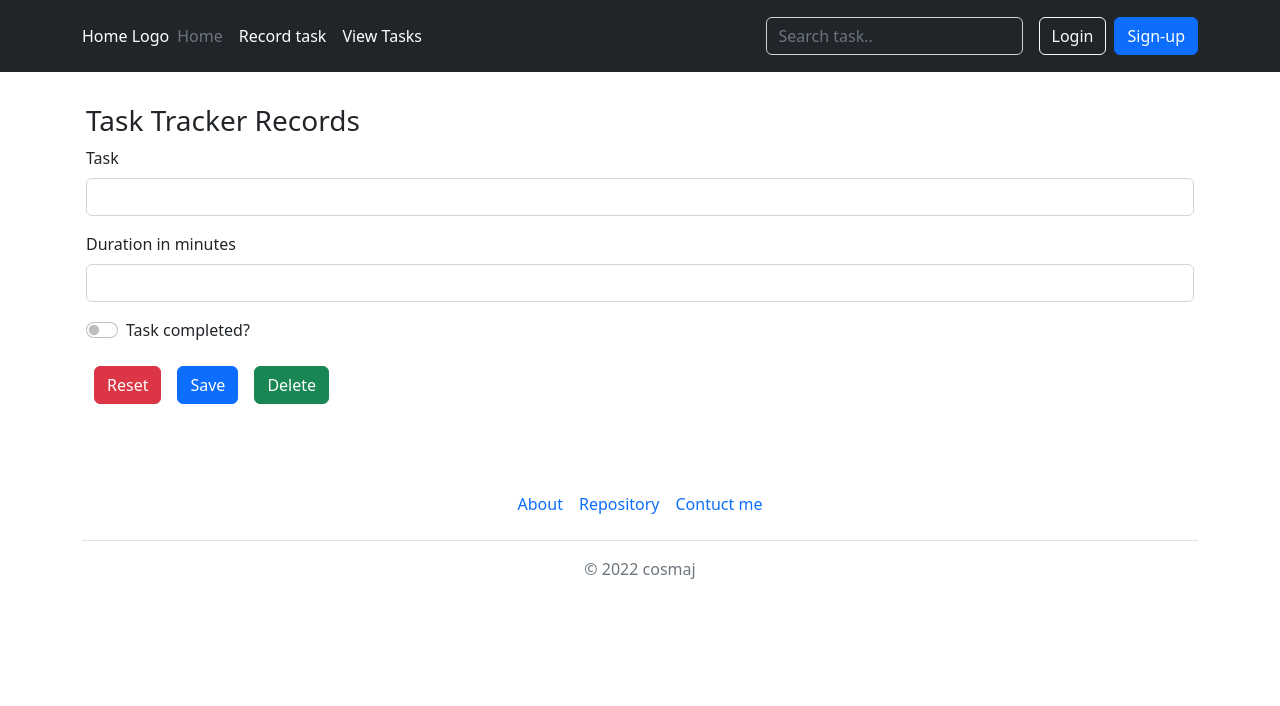
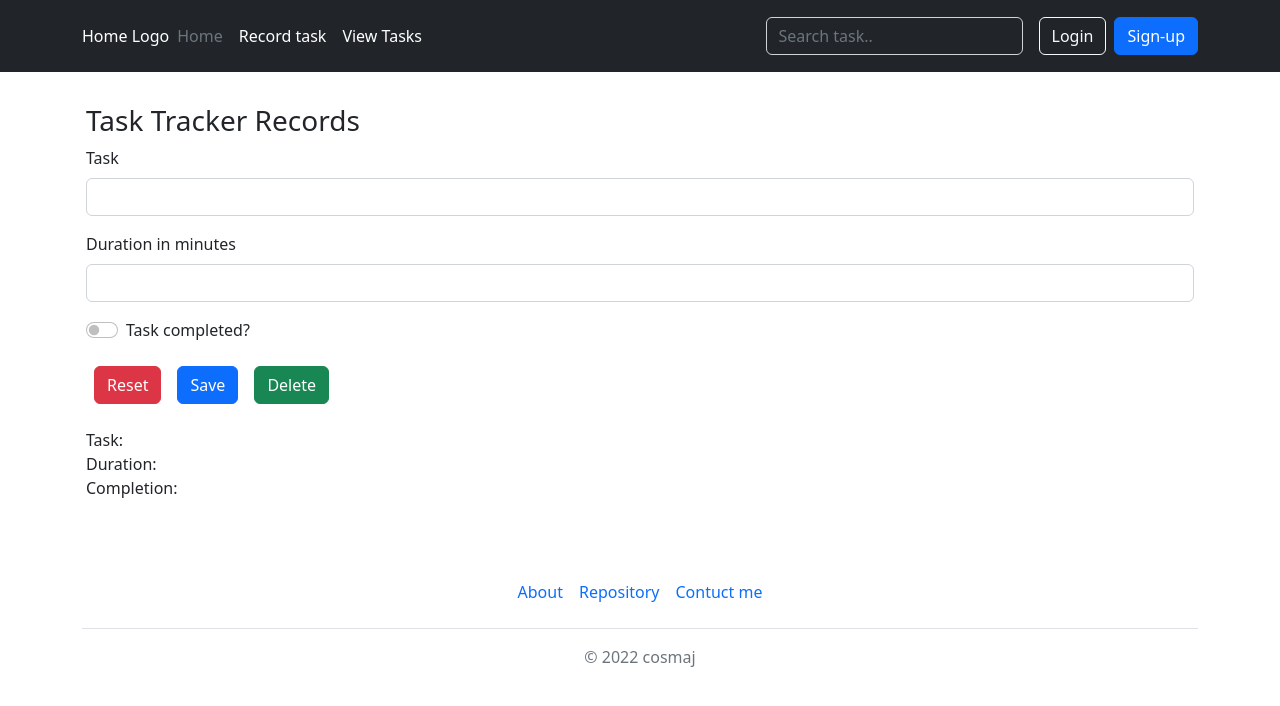
Before and after one commit to cosmaj/mern-task-manager, a React (Create React App) app: page / in a window 1280 px wide. Shown: the top 706 px of the page. Built offline with nearby package versions, Linux system fonts and the light colour scheme.

Commit message:
Modified hook

```diff
--- a/src/Form.js
+++ b/src/Form.js
@@ -2,17 +2,14 @@ import React, { useState } from "react";
 
 const Form = () => {
 
-    const [inputs, setInputs] = useState({})
+    const [taskName, setTaskName] = useState('')
+    const [duration, setDuration] = useState('')
+    const [completion, setCompletion] = useState(false)
 
-    const handleChange = (e)=>{
-        const name = e.target.name
-        const value  =  e.target.value
-        setInputs(values => ({...values,  [name]: value }))
-    }
 
     const handleFormSubmit = (e)=>{
         e.preventDefault();
-        console.log(inputs)
+        console.log(taskName, duration, completion)
     }
 
     return(
@@ -22,21 +19,26 @@ const Form = () => {
                 <form className='w-100' id='taskForm' onSubmit={ handleFormSubmit }>
                     <div className='mb-3'>
                         <label htmlFor='taskName' className='form-label'>Task</label>
-                        <input type='text' className='form-control' name='userName' value={ inputs.userName || ""} onChange={ handleChange }/>
+                        <input type='text' className='form-control' name='taskName' value={ taskName } onChange={ (e)=> setTaskName(e.target.value) }/>
                     </div>
                     <div className='mb-3'>
                         <label htmlFor='duration' className='form-label'>Duration in minutes</label>
-                        <input type='number' className='form-control' name='duration' value={inputs.duration || ""} onChange={ handleChange } />
+                        <input type='number' className='form-control' name='duration' value={ duration } onChange={ (e)=> setDuration(e.target.value) } />
                     </div>
                     <div className='form-check form-switch mb-3'>
                         <label htmlFor='completion' className='form-check-label'>Task completed?</label>
-                        <input type='checkbox' className='form-check-input' name='completion' value={inputs.completion || ""} role='switch' onChange={ handleChange }/>
+                        <input type='checkbox' className='form-check-input' name='completion' value={ completion } role='switch' onChange={ (e)=> setCompletion(e.target.checked ? true: false) }/>
                     </div>
                     <div className='mb-3'>
                         <input type='reset' className='btn btn-danger m-2' value='Reset' />
-                        <button type='button' className='btn btn-primary m-2' >Save</button>
+                        <button type='submit' className='btn btn-primary m-2' >Save</button>
                         <button type='button' className='btn btn-success m-2' >Delete</button>
                     </div>
+                    <p>
+                        Task: { taskName } <br />
+                        Duration: { duration } <br />
+                        Completion: { completion }
+                    </p>
                 </form>
             </div>
         </div>
```
